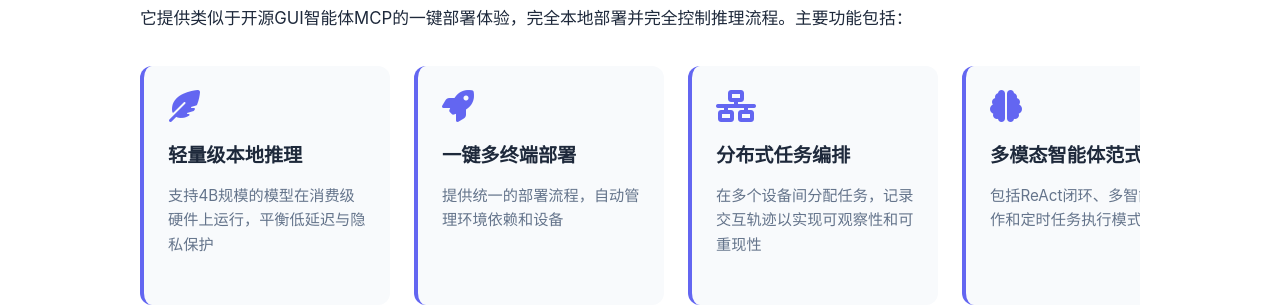
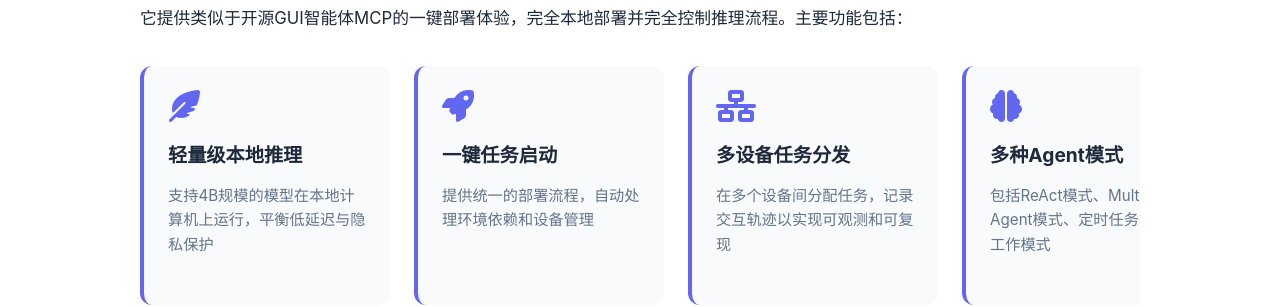
Before and after one commit to OpenGELab/OpenGELab.github.io, a plain HTML site: page index_zh.html in a window 1280 px wide. Shown: the part 2159-2466 px from the top of the page. Drawn offline with Linux system fonts and the light colour scheme.

Commit message:
update index_zh.html

```diff
--- a/index_zh.html
+++ b/index_zh.html
@@ -399,22 +399,22 @@
                     <div class="capability-card">
                         <i class="fas fa-feather-alt"></i>
                         <h4>轻量级本地推理</h4>
-                        <p>支持4B规模的模型在消费级硬件上运行，平衡低延迟与隐私保护</p>
+                        <p>支持4B规模的模型在本地计算机上运行，平衡低延迟与隐私保护</p>
                     </div>
                     <div class="capability-card">
                         <i class="fas fa-rocket"></i>
-                        <h4>一键多终端部署</h4>
-                        <p>提供统一的部署流程，自动管理环境依赖和设备</p>
+                        <h4>一键任务启动</h4>
+                        <p>提供统一的部署流程，自动处理环境依赖和设备管理</p>
                     </div>
                     <div class="capability-card">
                         <i class="fas fa-network-wired"></i>
-                        <h4>分布式任务编排</h4>
-                        <p>在多个设备间分配任务，记录交互轨迹以实现可观察性和可重现性</p>
+                        <h4>多设备任务分发</h4>
+                        <p>在多个设备间分配任务，记录交互轨迹以实现可观测和可复现</p>
                     </div>
                     <div class="capability-card">
                         <i class="fas fa-brain"></i>
-                        <h4>多模态智能体范式</h4>
-                        <p>包括ReAct闭环、多智能体协作和定时任务执行模式</p>
+                        <h4>多种Agent模式</h4>
+                        <p>包括ReAct模式、Multi-Agent模式、定时任务等多种工作模式</p>
                     </div>
                 </div>
                 <p>
```
